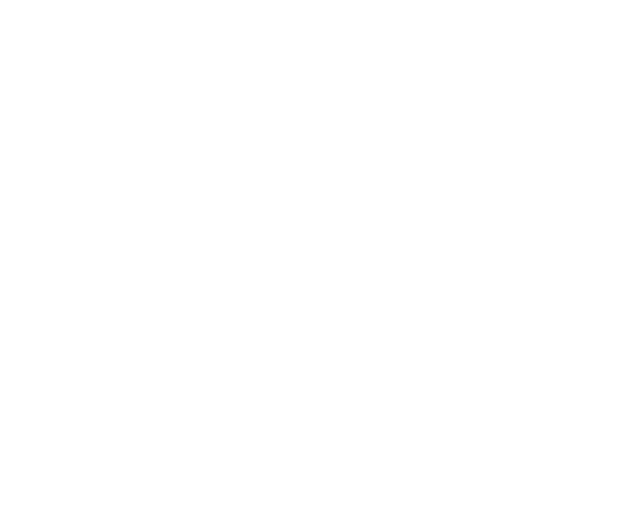
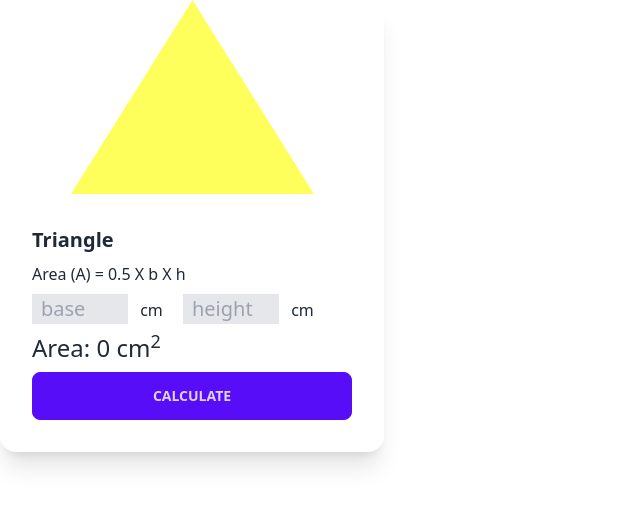
Before and after one commit to jannat710/geometry-genius, a plain HTML site: page index.html in a window 1280 px wide. Shown: the whole page, without its empty margins (0-640 px from the left). Drawn offline with nearby package versions, Linux system fonts and the light colour scheme.

Commit message:
triangle calculation

```diff
--- a/index.html
+++ b/index.html
@@ -3,9 +3,40 @@
 <head>
     <meta charset="UTF-8">
     <meta name="viewport" content="width=device-width, initial-scale=1.0">
-    <title>Document</title>
+    <title>Geometry Genius</title>
+    <link href="https://cdn.jsdelivr.net/npm/daisyui@3.5.1/dist/full.css" rel="stylesheet" type="text/css" />
+    <script src="https://cdn.tailwindcss.com"></script>
 </head>
 <body>
+    <header></header>
+    <main>
+        <!-- main container -->
+        <div class="flex flex-col lg:flex-row">
+            <!-- shape container -->
+            <div class="flex-1 grid grid-cols-1 md:grid-cols-2 lg:grid-cols-3 gap-6">
+                 <!-- Triangle card -->
+                 <div class="card w-96 bg-base-100 shadow-xl hover:bg-purple-300">
+                    <figure><img src="/images/triangle.png" alt="Shoes" /></figure>
+                    <div class="card-body">
+                      <h2 class="card-title">Triangle</h2>
+                      <p>Area (A) = 0.5 X b X h</p>
+                      <p>
+                        <input type="number" class="border bg-gray-200 text-xl w-24 px-2" placeholder="base" name="" id="triangle-base">
+                        <span class="ml-2">cm</span>
+                        <!-- triangle height -->
+                        <input type="number" class="ml-4 border bg-gray-200 text-xl w-24 px-2" placeholder="height" name="" id="triangle-height">
+                        <span class="ml-2">cm</span>
+                      </p>
+                      <p class="text-2xl">Area: <span id="triangle-area">0</span> cm<sup>2</sup></p>
+                      <div class="card-actions">
+                        <button onclick="calculateTriangleArea()" class="btn btn-primary w-full">Calculate</button>
+                      </div>
+                    </div>
+                  </div>
+            </div>
 
+        </div>
+    </main>
+    <script src="scripts/area-calculator.js"></script>
 </body>
 </html>
--- /dev/null
+++ b/scripts/area-calculator.js
@@ -0,0 +1,22 @@
+function calculateTriangleArea(){
+    // get triangle base value
+    const baseField = document.getElementById('triangle-base');
+    const baseValueText = baseField.value;
+    const base = parseFloat(baseValueText)
+    console.log(base);
+
+    // get triangle height value
+    const heightField = document.getElementById('triangle-height');
+    const heightValueText = heightField.value;
+    const height = parseFloat(heightValueText);
+    console.log(height);
+
+    const area = 0.5 * base * height;
+    console.log(area)
+
+    // show triangle area
+    const areaSpan = document.getElementById('triangle-area');
+    areaSpan.innerText = area;
+
+    addToCalculationEntry('Triangle', area);
+}
--- /dev/null
+++ b/tailwind.config.js
@@ -0,0 +1,8 @@
+/** @type {import('tailwindcss').Config} */
+module.exports = {
+    content: ["./src/**/*.{html,js}"],
+    theme: {
+      extend: {},
+    },
+    plugins: [],
+  }
```
